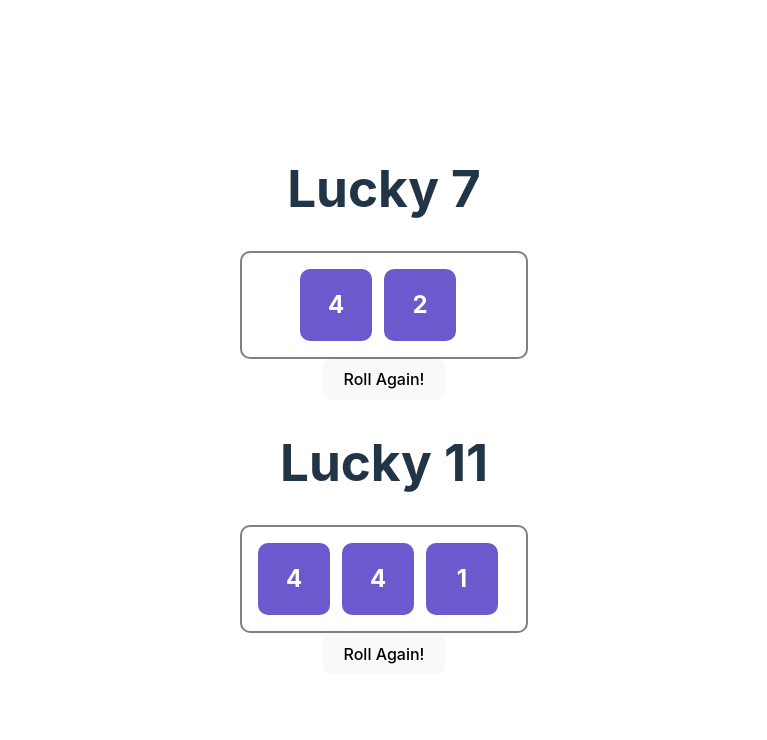
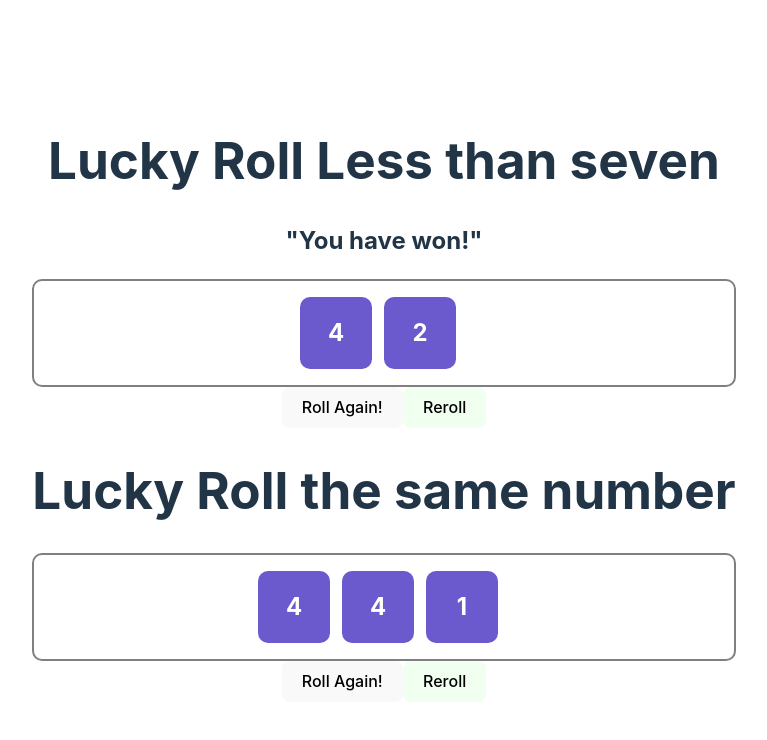
Before and after one commit to sas8254/react_course, a React (Vite) app: page / in a window 1280 px wide. Shown: the top 740 px of the page, without its empty margins (256-1023 px from the left). Built offline with nearby package versions, Linux system fonts and the light colour scheme.

Commit message:
653. Passing Functions That Update State

```diff
--- a/src/App.jsx
+++ b/src/App.jsx
@@ -1,12 +1,20 @@
 import "./App.css";
-import Dice from "./Dice";
+import { sum } from "./utils";
 import LuckeyN from "./LuckyN";
+
+function allSame(dice) {
+  return dice.every((v) => v === dice[0]);
+}
+
+function lessThan7(dice) {
+  return sum(dice) < 7;
+}
 
 function App() {
   return (
     <div>
-      <LuckeyN numDice={2} goal={7} />
-      <LuckeyN numDice={3} goal={11} />
+      <LuckeyN numDice={2} winCheck={lessThan7} title="Roll Less than seven" />
+      <LuckeyN numDice={3} winCheck={allSame} title="Roll the same number" />
     </div>
   );
 }
--- /dev/null
+++ b/src/Button.css
@@ -0,0 +1,8 @@
+.Button {
+    background-color: honeydew;
+    transition: .5s;
+}
+
+.Button:hover {
+    opacity: .5;
+}
--- /dev/null
+++ b/src/Button.jsx
@@ -0,0 +1,9 @@
+import "./Button.css";
+
+export default function Button({ clickFunk, label = "Click Me!" }) {
+  return (
+    <button className="Button" onClick={clickFunk}>
+      {label}
+    </button>
+  );
+}
--- a/src/LuckyN.jsx
+++ b/src/LuckyN.jsx
@@ -1,21 +1,22 @@
 import { useState } from "react";
-import { getRolls, sum } from "./utils";
+import { getRolls } from "./utils";
 import Dice from "./Dice";
+import Button from "./Button";
 
-export default function LuckeyN({ numDice, goal }) {
+export default function LuckeyN({ numDice, winCheck, title = "Game" }) {
   const [dice, setDice] = useState(getRolls(numDice));
-  const won = sum(dice) === goal;
+  const isWinner = winCheck(dice);
   function roll() {
     setDice(getRolls(numDice));
   }
 
   return (
     <main>
-      <h1>
-        Lucky {goal} {won && "You have won!"}
-      </h1>
+      <h1>Lucky {title}</h1>
+      {isWinner && <h2> "You have won!"</h2>}
       <Dice dice={dice} />
       <button onClick={roll}>Roll Again!</button>
+      <Button clickFunk={roll} label="Reroll" />
     </main>
   );
 }
```
